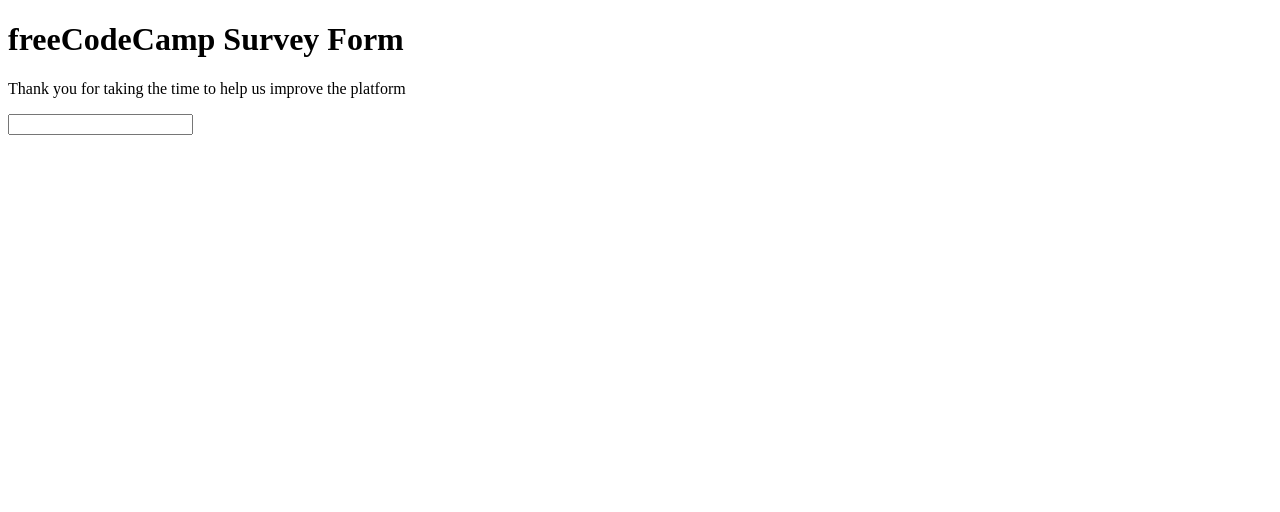
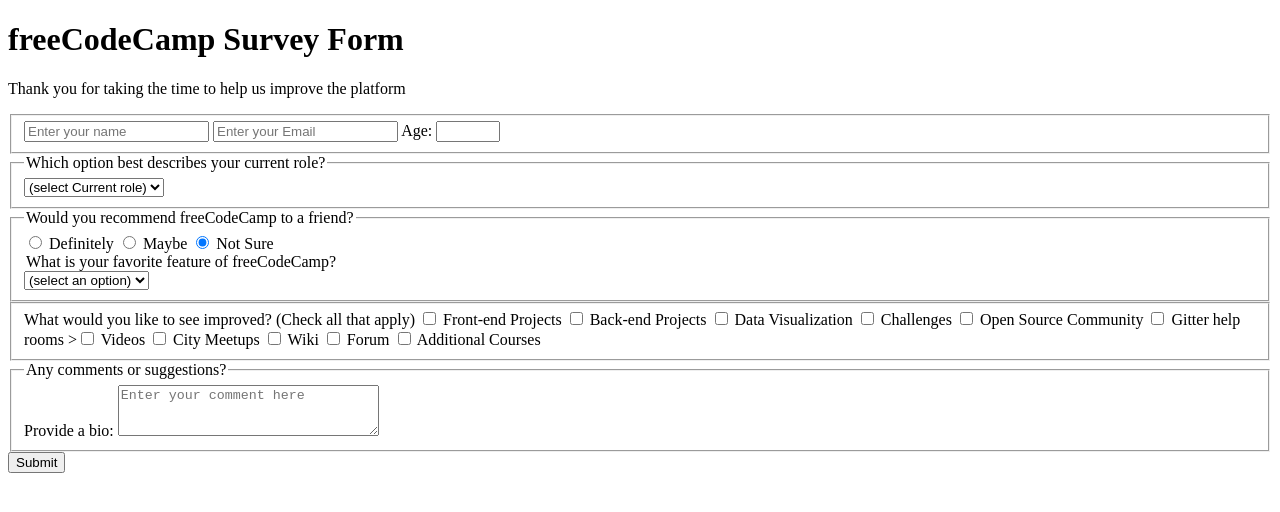
Before and after one commit to Waklio/surveyForm, a plain HTML site: page index.html in a window 1280 px wide. Drawn offline with Linux system fonts and the light colour scheme.

Commit message:
HTML completo

```diff
--- a/index.html
+++ b/index.html
@@ -1,13 +1,205 @@
 <!DOCTYPE html>
 <html lang="en">
-<head>
-    <meta charset="UTF-8">
-    <meta name="viewport" content="width=device-width, initial-scale=1.0">
-    <title>Survey <Form></Form></title>
-</head>
-<body>
-    <h1 id="title">freeCodeCamp Survey Form </h1>
-    <p id="description">Thank you for taking the time to help us improve the platform</p>
-    <form  id="survey-form" action="post"><input id="name" type="text" required ></form>
-</body>
+  <head>
+    <meta charset="UTF-8" />
+    <meta name="viewport" content="width=device-width, initial-scale=1.0" />
+    <title>SurveyForm</title>
+    <link rel="stylesheet" href="/styles.css">
+  </head>
+  <body>
+    <h1 id="title">freeCodeCamp Survey Form</h1>
+    <p id="description">
+      Thank you for taking the time to help us improve the platform
+    </p>
+    <form id="survey-form" action="post">
+        <fieldset>
+      <label for="name" id="name-label">
+        <input id="name" type="text" required placeholder="Enter your name" />
+      </label>
+      <label for="email" id="email-label">
+        <input
+          id="email"
+          type="email"
+          required
+          placeholder="Enter your Email"
+        />
+      </label>
+      <label for="age">Age: <input id="age" type="number" name="age" min="13" max="120" /></label>
+    </fieldset>
+    <fieldset>
+      <legend>Which option best describes your current role?</legend>
+      <select name="select" id="dropdown">
+        <option value="">(select Current role)</option>
+        <option value="1">Student</option>
+        <option value="2">Full time job</option>
+        <option value="3">Full time Learner</option>
+        <option value="4">Prefer not to say</option>
+        <option value="5">Other</option>
+      </select>
+    </fieldset>
+    <fieldset>
+      <legend>Would you recommend freeCodeCamp to a friend?</legend>
+      <label for="definitely"
+        ><input
+          type="radio"
+          name="friend"
+          id="definitely"
+          class="inline"
+          checked="Definitely"
+        />
+        Definitely
+      </label>
+      <label for="maybe"
+        ><input
+          type="radio"
+          name="friend"
+          id="maybe"
+          class="inline"
+          checked="maybe"
+        />
+        Maybe
+      </label>
+      <label for="notSure"
+        ><input
+          type="radio"
+          name="friend"
+          id="notSure"
+          class="inline"
+          checked="notSure"
+        />
+        Not Sure
+      </label>
+      <legend>What is your favorite feature of freeCodeCamp?</legend>
+      <select name="select" id="dropdown">
+        <option value="">(select an option)</option>
+        <option value="1">Challenges</option>
+        <option value="2">Projects</option>
+        <option value="3">Community</option>
+        <option value="4">Open Source</option>
+      </select>
+      <legend>
+    </fieldset>
+    <fieldset>
+        What would you like to see improved? (Check all that apply)
+      </legend>
+
+        <input
+          type="checkbox"
+          name="choose"
+          id="definitely"
+          class="inline"
+          value="1"
+
+        />
+        Front-end Projects
+
+
+        <input
+          type="checkbox"
+          name="choose"
+          id="maybe"
+          class="inline"
+          value="2"
+        />
+        Back-end Projects
+
+        <input
+          type="checkbox"
+          name="friend"
+          id="notSure"
+          class="inline"
+          value="3"
+
+        />
+        Data Visualization
+
+        <input
+          type="checkbox"
+          name="friend"
+          id="notSure"
+          class="inline"
+          value="4"
+
+        />
+        Challenges
+
+        <input
+          type="checkbox"
+          name="friend"
+          id="notSure"
+          class="inline"
+          value="5"
+
+        />
+        Open Source Community
+
+        <input
+          type="checkbox"
+          name="friend"
+          id="notSure"
+          class="inline"
+          value="6"
+
+        />
+        Gitter help rooms
+
+        ><input
+          type="checkbox"
+          name="friend"
+          id="notSure"
+          class="inline"
+          value="7"
+
+        />
+        Videos
+
+        <input
+          type="checkbox"
+          name="friend"
+          id="notSure"
+          class="inline"
+          value="8"
+
+        />
+        City Meetups
+
+        <input
+          type="checkbox"
+          name="friend"
+          id="notSure"
+          class="inline"
+          value="9"
+
+        />
+        Wiki
+
+        <input
+          type="checkbox"
+          name="friend"
+          id="notSure"
+          class="inline"
+          value="10"
+
+        />
+        Forum
+
+        <input
+          type="checkbox"
+          name="friend"
+          id="aditionalCourses"
+          class="inline"
+          value="11"
+        />
+        Additional Courses
+
+    </fieldset>
+    <fieldset>
+      <legend>Any comments or suggestions?</legend>
+      <label for="comment">Provide a bio:
+        <textarea id="comment" name="comment" rows="3" cols="30" placeholder="Enter your comment here"></textarea>
+    </fieldset>
+    <input type="submit" value="Submit" />
+
+    </form>
+  </body>
 </html>
```
